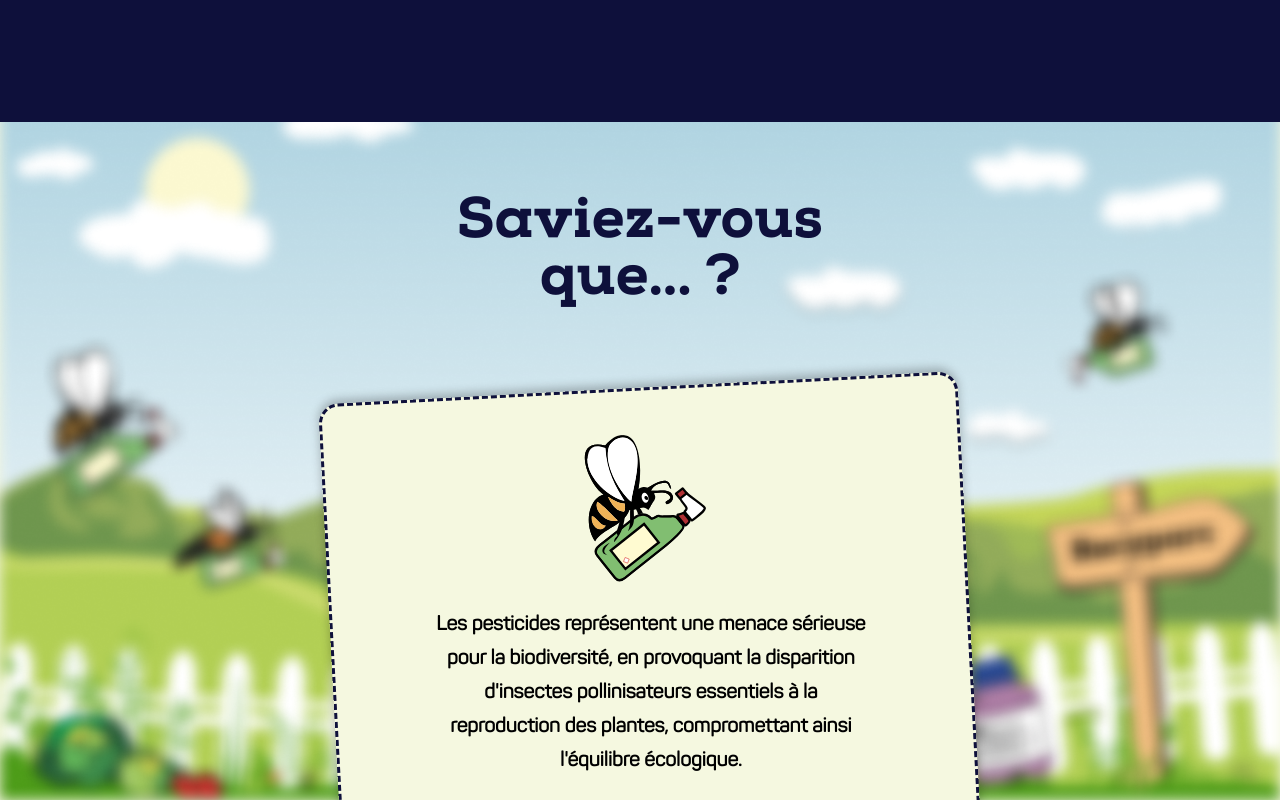
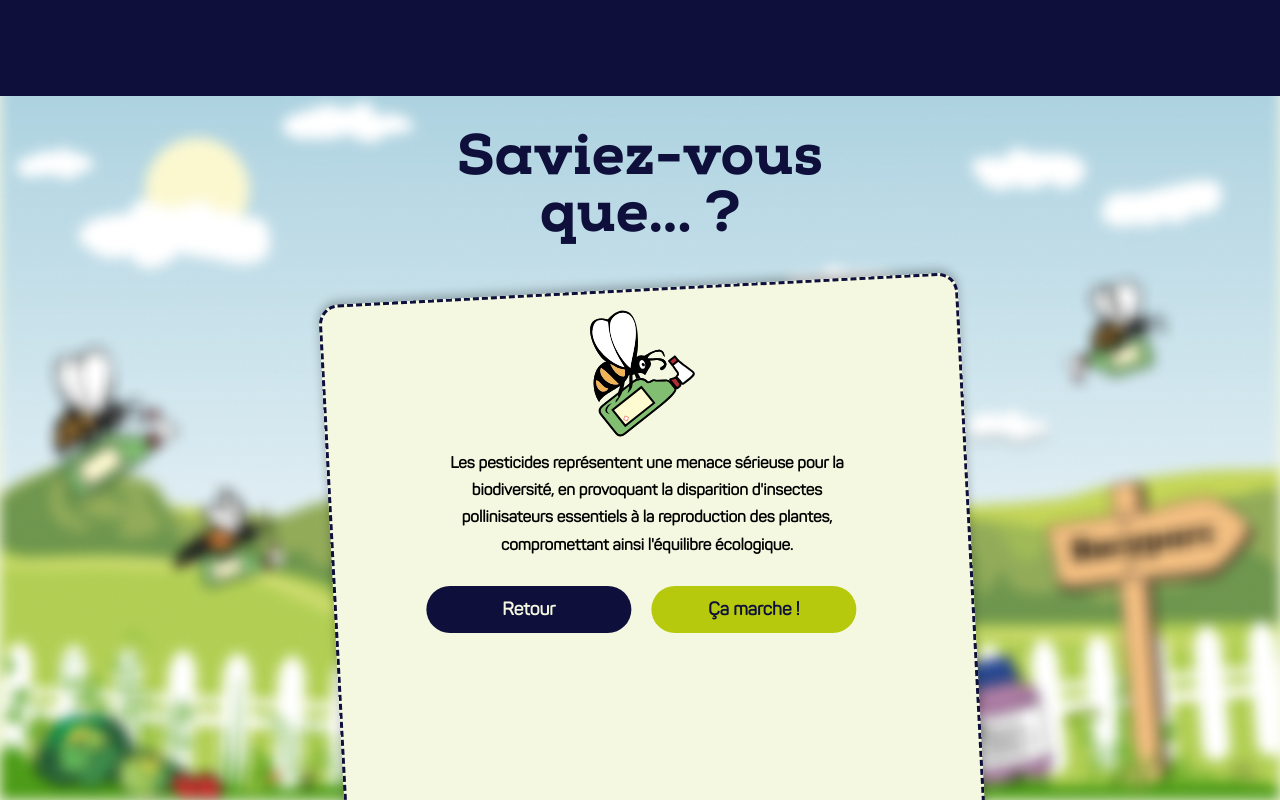
Before and after one commit to KaKahzey/CorderFrontEnd, an Angular app: page /good-practice in a window 1280 px wide. Built offline with nearby package versions, Linux system fonts and the light colour scheme.

Commit message:
remodif du CSS

```diff
--- a/src/app/pages/user/good-practice/good-practice.component.scss
+++ b/src/app/pages/user/good-practice/good-practice.component.scss
@@ -11,7 +11,7 @@ body {
 
 header{
     width: 100%;
-    height: 122px;
+    height: 12%;
     background-color: #0E103B;
 }
 
@@ -30,8 +30,8 @@ header{
 }
 
 .bee {
-    width: 125px;
-    margin: 25px 0px;
+    width: 25%;
+    margin-bottom: 3%;
 }
 
 .center {
@@ -47,13 +47,13 @@ h2{
     font-style: normal;
     font-weight: 900;
     line-height: 1;
-    margin: 75px 0px 75px 0px;
+    margin: 3% 0px 3% 0px;
     font-family: 'nexaRegular';
 }
 
 p {
     text-align: center;
-    font-size: 20px;
+    font-size: 1rem;
     font-style: normal;
     font-weight: 700;
     line-height: 170%;
@@ -79,7 +79,7 @@ p {
     justify-content: space-between;
     width: 430px;
     transform: rotate(3deg);
-    margin-top: 30px;
+    margin-top: 2%;
     margin-left: -27px;
 }
 
@@ -155,7 +155,6 @@ p {
 /* Réajuster pour les versions tablette */
 @media only screen and (max-width: 814px) {
     p {
-        font-size: 22px;
         font-family: 'pantonBold';
         font-style: normal;
         font-weight: 800;
@@ -188,7 +187,6 @@ p {
         margin-left: 0;
     }
     p {
-        font-size: 18px;
         font-family: 'pantonBold';
         font-style: normal;
         font-weight: 500;
```
